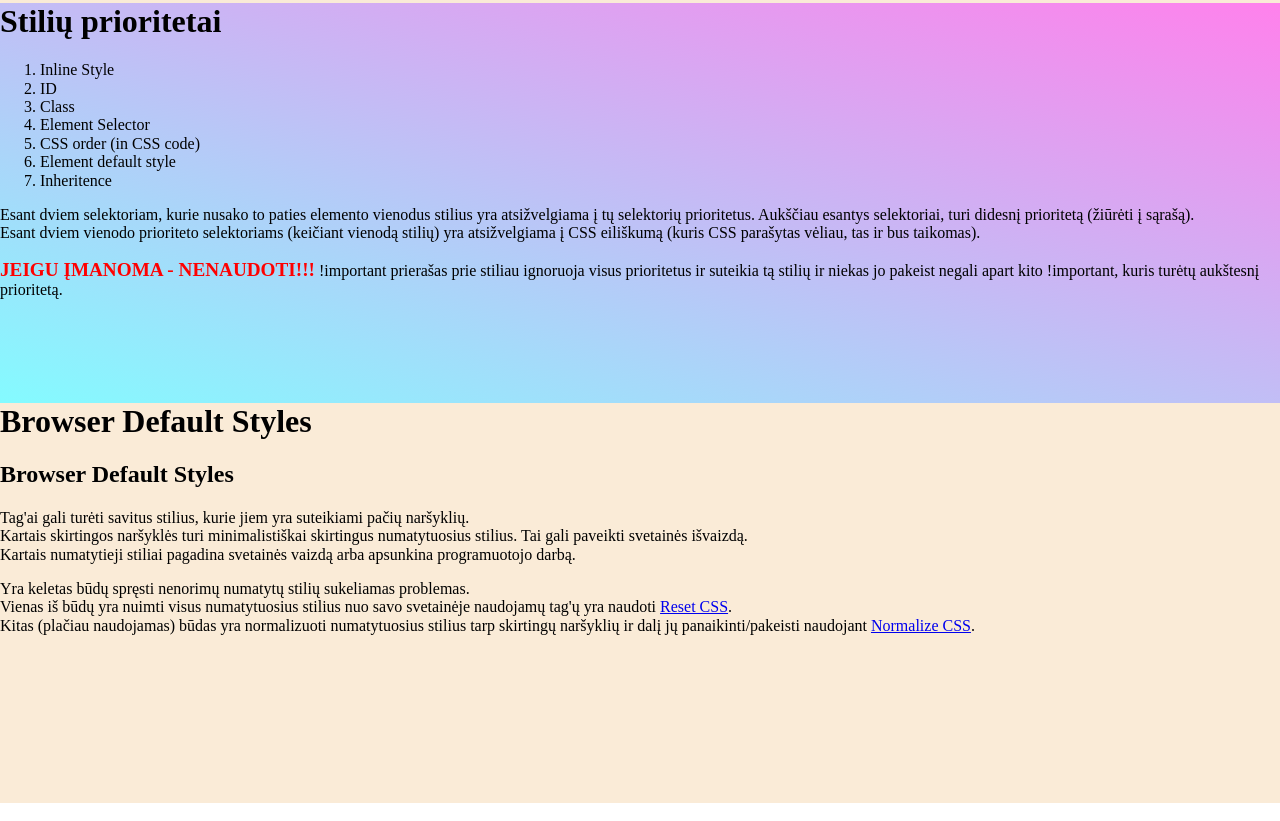
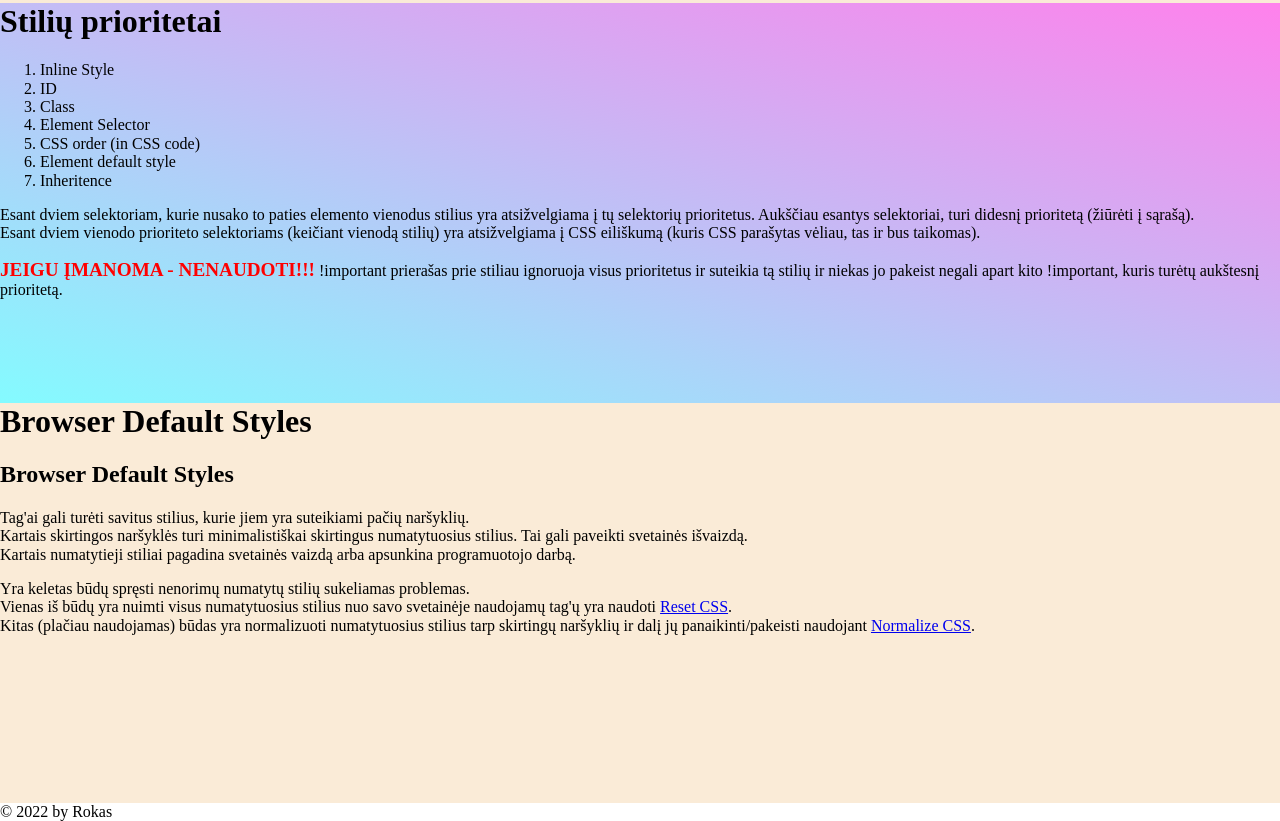
Before and after one commit to BanRokas/TS13, a plain HTML site: page HTML CSS/05 paskaita - 10.14 - CSS niuansai/index.html in a window 1280 px wide. Shown: the part 797-1618 px from the top of the page. Drawn offline with nearby package versions, Linux system fonts and the light colour scheme.

Commit message:
copyright

```diff
--- a/HTML CSS/05 paskaita - 10.14 - CSS niuansai/index.html
+++ b/HTML CSS/05 paskaita - 10.14 - CSS niuansai/index.html
@@ -90,7 +90,7 @@
       </section>
     </main>
     <footer>
-
+      &copy; 2022 by Rokas
     </footer>
   </body>
 </html>
```
